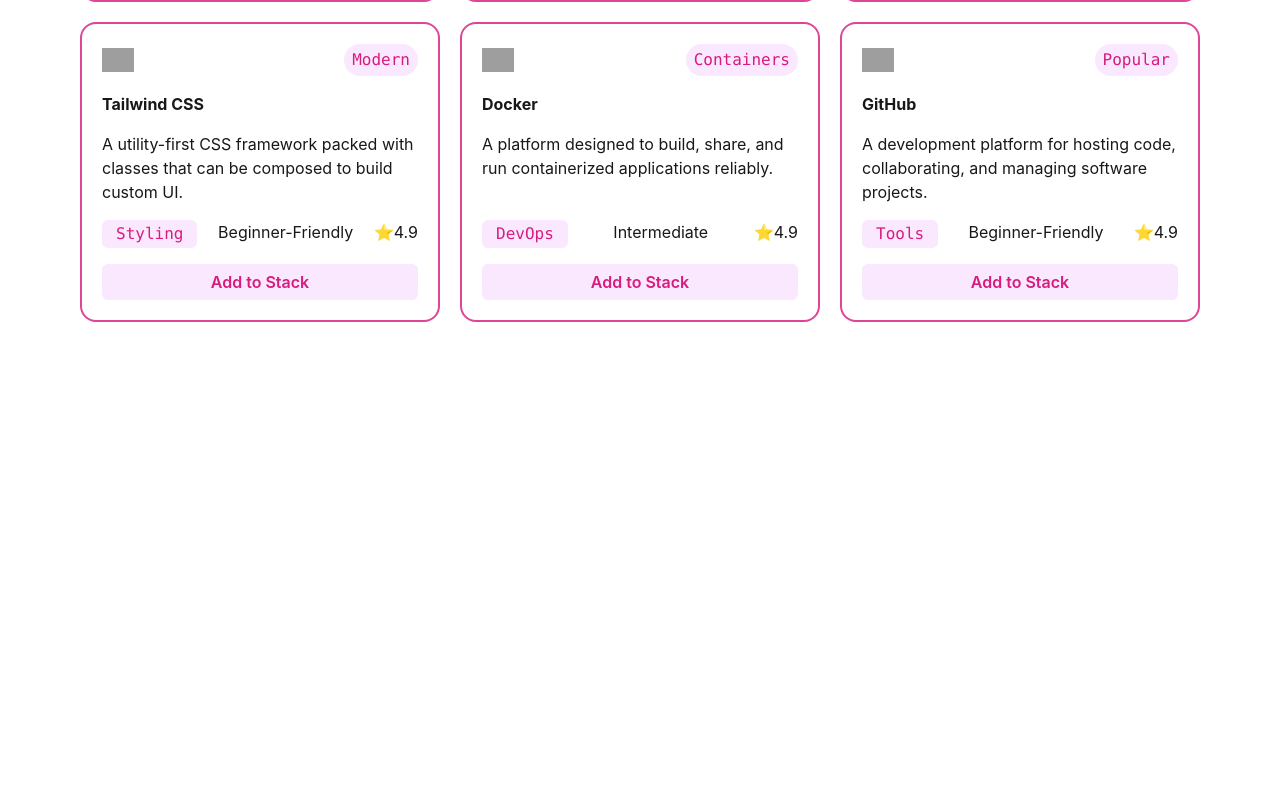
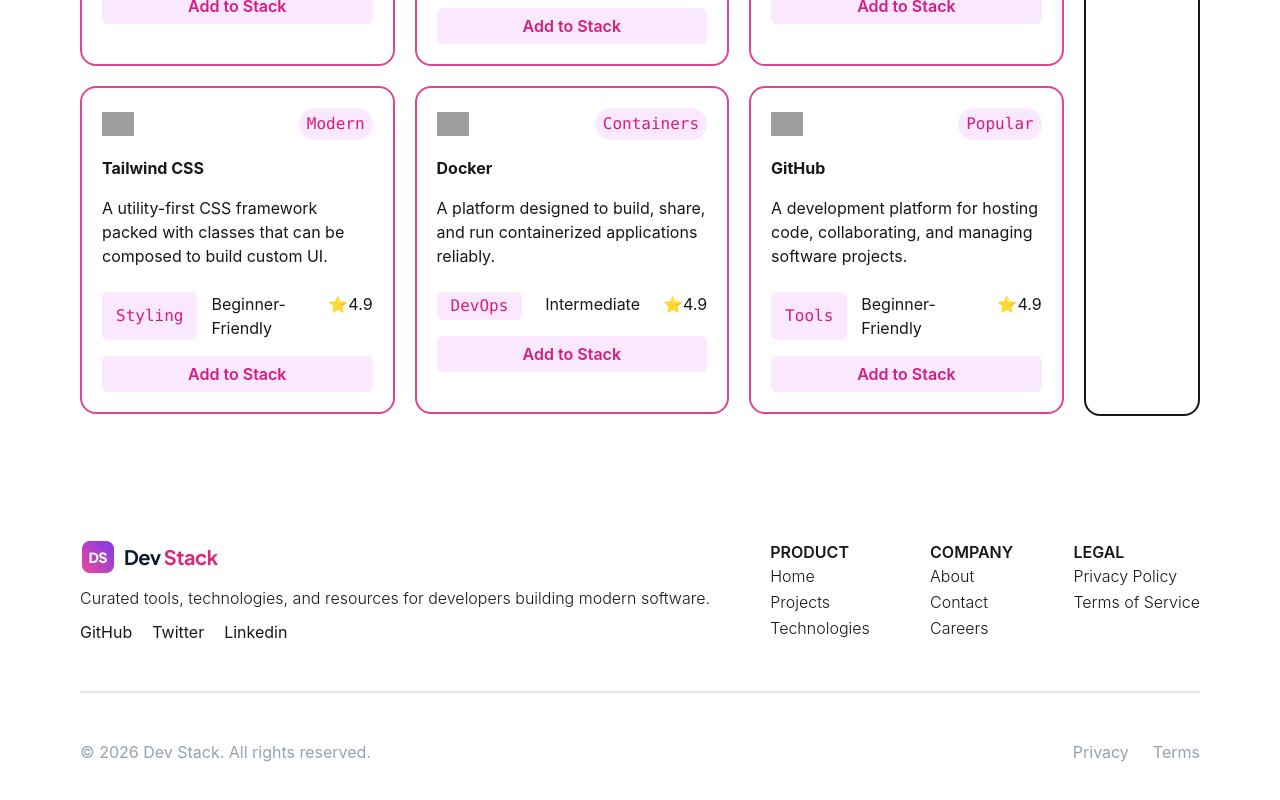
Before and after one commit to anasezhar9306-arch/dev-stack-project-, a React (Vite) app: page / in a window 1280 px wide. Shown: the part 1660-2460 px from the top of the page. Before the commit the page ends 1982 px from the top, so only its background shows below. Built offline with nearby package versions, Linux system fonts and the light colour scheme; grey boxes are pictures that could not be loaded.

Commit message:
Complete responsive UI

```diff
--- a/src/App.tsx
+++ b/src/App.tsx
@@ -3,6 +3,7 @@
 import Cards from "./Components/Cards/Cards"
 import Nav from "./Components/Nav"
 import type { Icard } from "./Components/Types/Type";
+import Footer from "./Components/Footer";
 
 
 const cardsFetch = async (): Promise<Icard[]> => {
@@ -23,7 +24,16 @@
       <Suspense fallback={<h2>Loading...</h2>}>
         <Cards cardsPromise={cardsPromise} />
       </Suspense>
+      <Footer />
+      <div className="divider max-w-6xl mx-auto px-4"></div>
 
+      <div className="text-gray-400 max-w-6xl mx-auto px-4 flex flex-col md:flex-row justify-between mt-10 mb-12">
+        <p className="text-center md:text-start">© 2026 Dev Stack. All rights reserved.</p>
+        <ul className="flex gap-6 justify-center md:justify-end">
+          <li>Privacy</li>
+          <li>Terms</li>
+        </ul>
+      </div>
 
     </>
   )
--- a/src/Components/Cards/Cards.tsx
+++ b/src/Components/Cards/Cards.tsx
@@ -18,7 +18,7 @@
                 <h2 className="text-3xl md:text-4xl font-bold">Explore the <span className="bg-linear-to-r from-[#EC4899] to-[#8B5CF6] bg-clip-text text-transparent">Technologies</span></h2>
                 <p className="text-gray-600">Pick one technology per category to build your ideal stack.</p>
             </div>
-            <div>
+            <div className="flex flex-col md:flex-row gap-5">
                 <UnselectedCDS cards={cards} />
                 <SelectedCDS />
             </div>
--- a/src/Components/Cards/SelectedCDS.tsx
+++ b/src/Components/Cards/SelectedCDS.tsx
@@ -2,8 +2,15 @@
 
 const SelectedCDS = () => {
     return (
-        <div>
-            {/* <h2>Selected Cards</h2> */}
+        <div className="border-2 rounded-2xl mt-3.5 md:mt-11 p-3 mb-3 flex flex-col gap-2.5">
+            <h2 className="font-bold">Your Stack</h2>
+            <p>Technology Selected</p>
+            <div className="border">
+                <p>Your stack is empty</p>
+            </div>
+            <div>
+                <button className="border-2 rounded-md border-red-500 text-red-500 bg-white py-1 w-full">Remove All</button>
+            </div>
         </div>
     );
 };
--- a/src/Components/Cards/UnselectedCDS.tsx
+++ b/src/Components/Cards/UnselectedCDS.tsx
@@ -2,7 +2,7 @@
 
 
 const UnselectedCDS = ({ cards }: { cards: Icard[] }) => {
-    return <div className="mt-8 md:mt-11 grid grid-cols-1 md:grid-cols-3 gap-5">
+    return <div className="mt-8 md:mt-11 mb-3.5 grid grid-cols-1 md:grid-cols-3 gap-5">
         {
             cards.map((card) => {
                 return <div className="border-2 border-[#de4695] rounded-2xl p-5 flex flex-col gap-4 h-full bg-white hover:bg-[#de4695] hover:shadow-2xl hover:scale-105" key={card.id}>
@@ -11,8 +11,8 @@
                         <button className="rounded-3xl px-2 font-mono bg-fuchsia-100 text-[#D81B7E]">{card.badge}</button>
                     </div>
                     <h2 className="font-bold">{card.name}</h2>
-                    <p className="min-h-[72px]">{card.description}</p>
-                    <div className="flex justify-between">
+                    <p className="min-h-[80px]">{card.description}</p>
+                    <div className="flex justify-between gap-3.5">
                         <button className="rounded-md bg-fuchsia-100 px-3.5 py-0.5 font-mono text-[#D81B7E]">{card.category}</button>
                         <p>{card.difficulty}</p>
                         <p>⭐{card.rating}</p>
--- /dev/null
+++ b/src/Components/Footer.tsx
@@ -0,0 +1,51 @@
+import FooterLOgo from '../assets/logo-text.png'
+
+const Footer = () => {
+    return (
+        // Parent div
+        <div className='flex justify-between max-w-6xl mx-auto px-4 mt-28 mb-10'>
+            {/* Chaild div 1 */}
+            <div className="flex flex-col items-center md:items-start">
+                <img src={FooterLOgo} alt="" />
+                <p className='font-light mt-2.5'>Curated tools, technologies, and resources for developers building
+                    modern software.</p>
+                <ul className='mt-2.5 flex gap-5'>
+                    <li>GitHub</li>
+                    <li>Twitter</li>
+                    <li>Linkedin</li>
+                </ul>
+            </div>
+            {/* Chaild div 2 */}
+            <div className='hidden md:block'>
+                <h2 className='font-semibold'>PRODUCT</h2>
+                <ul className='font-light flex flex-col gap-0.5'>
+                    <li>Home</li>
+                    <li>Projects</li>
+                    <li>Technologies</li>
+                </ul>
+            </div>
+            {/* Chaild div 3 */}
+            <div className='hidden md:block'>
+                <h2 className='font-semibold'>COMPANY</h2>
+                <ul className='font-light flex flex-col gap-0.5'>
+                    <li>About</li>
+                    <li>Contact</li>
+                    <li>Careers</li>
+                </ul>
+            </div>
+            {/* Chaild div 4 */}
+            <div className='hidden md:block'>
+                <h2 className='font-semibold'>LEGAL</h2>
+                <ul className='font-light flex flex-col gap-0.5'>
+                    <li>Privacy Policy</li>
+                    <li>Terms of Service</li>
+                </ul>
+            </div>
+
+
+        </div>
+
+    );
+};
+
+export default Footer;
```
